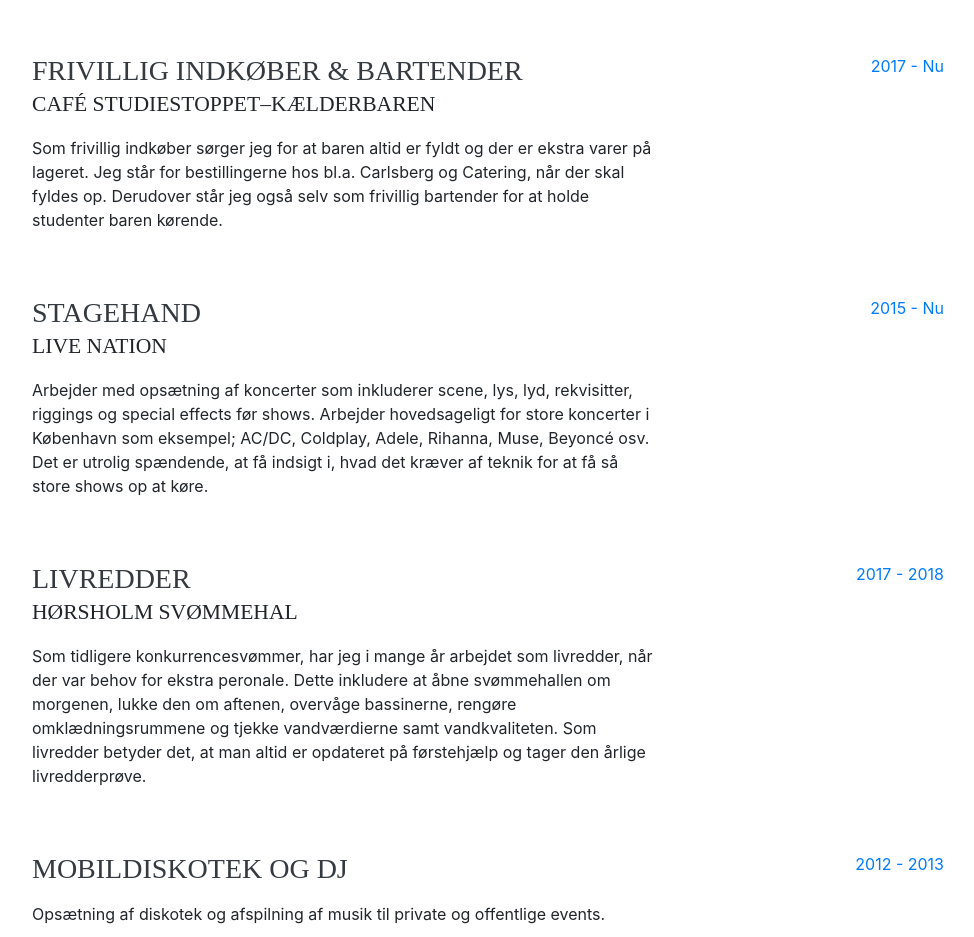
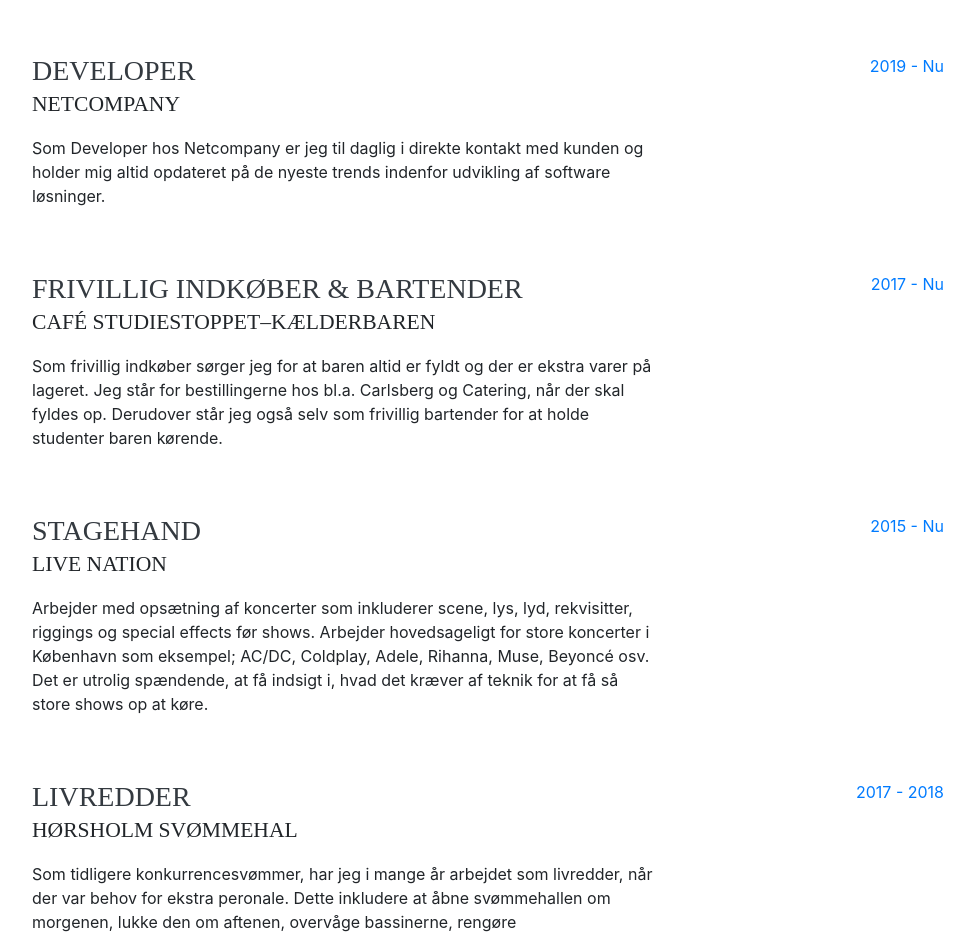
Before and after one commit to JesperBang/JesperBang.github.io, a Vue app: page / in a window 1280 px wide. Shown: the part 880-1817 px from the top of the page, without its empty margins (288-1262 px from the left). Built offline with nearby package versions, Linux system fonts and the light colour scheme; a web font is replaced by a local one; what vue-flag-icon would draw is missing.

Commit message:
Netcompany update

```diff
--- a/src/App.vue
+++ b/src/App.vue
@@ -452,6 +452,13 @@ export default {
       experience: {
         en: [
           {
+            position: 'Developer',
+            company: 'Netcompany',
+            description: 'Som Developer hos Netcompany er jeg til daglig i direkte kontakt med kunden og holder mig altid opdateret på de nyeste trends indenfor udvikling af software løsninger. ',
+            startDate: '2019',
+            endDate: 'Present'
+          },
+          {
             position: 'Frivillig Indkøber & Bartender',
             company: 'Café studiestoppet–kælderbaren',
             description: 'Som frivillig indkøber sørger jeg for at baren altid er fyldt og der er ekstra varer på lageret. Jeg står for bestillingerne hos bl.a. Carlsberg og Catering, når der skal fyldes op. Derudover står jeg også selv som frivillig bartender for at holde studenter baren kørende.',
@@ -473,13 +480,6 @@ export default {
             endDate: '2018'
           },
           {
-            position: 'Mobile DJ',
-            company: '',
-            description: 'Setup of equipment and playing music at private and pulbic events',
-            startDate: '2012',
-            endDate: '2013'
-          },
-          {
             position: 'Swimming instructor',
             company: 'Hørsholm Svømmeforening & Søllerød Svømmeklub',
             description: 'Responsible coach for designing training programs to teaching kids and adults swimming techniques. This has given me great insight into working with different people and different ways to get the job done.',
@@ -488,6 +488,13 @@ export default {
           }
         ],
         dk: [
+          {
+            position: 'Developer',
+            company: 'Netcompany',
+            description: 'Som Developer hos Netcompany er jeg til daglig i direkte kontakt med kunden og holder mig altid opdateret på de nyeste trends indenfor udvikling af software løsninger. ',
+            startDate: '2019',
+            endDate: 'Nu'
+          },
           {
             position: 'Frivillig Indkøber & Bartender',
             company: 'Café studiestoppet–kælderbaren',
@@ -508,13 +515,6 @@ export default {
             description: 'Som tidligere konkurrencesvømmer, har jeg i mange år arbejdet som livredder, når der var behov for ekstra peronale. Dette inkludere at åbne svømmehallen om morgenen, lukke den om aftenen, overvåge bassinerne, rengøre omklædningsrummene og tjekke vandværdierne samt vandkvaliteten. Som livredder betyder det, at man altid er opdateret på førstehjælp og tager den årlige livredderprøve.',
             startDate: '2017',
             endDate: '2018'
-          },
-          {
-            position: 'Mobildiskotek og DJ',
-            company: '',
-            description: 'Opsætning af diskotek og afspilning af musik til private og offentlige events.',
-            startDate: '2012',
-            endDate: '2013'
           },
           {
             position: 'Svømme instruktør',
```
